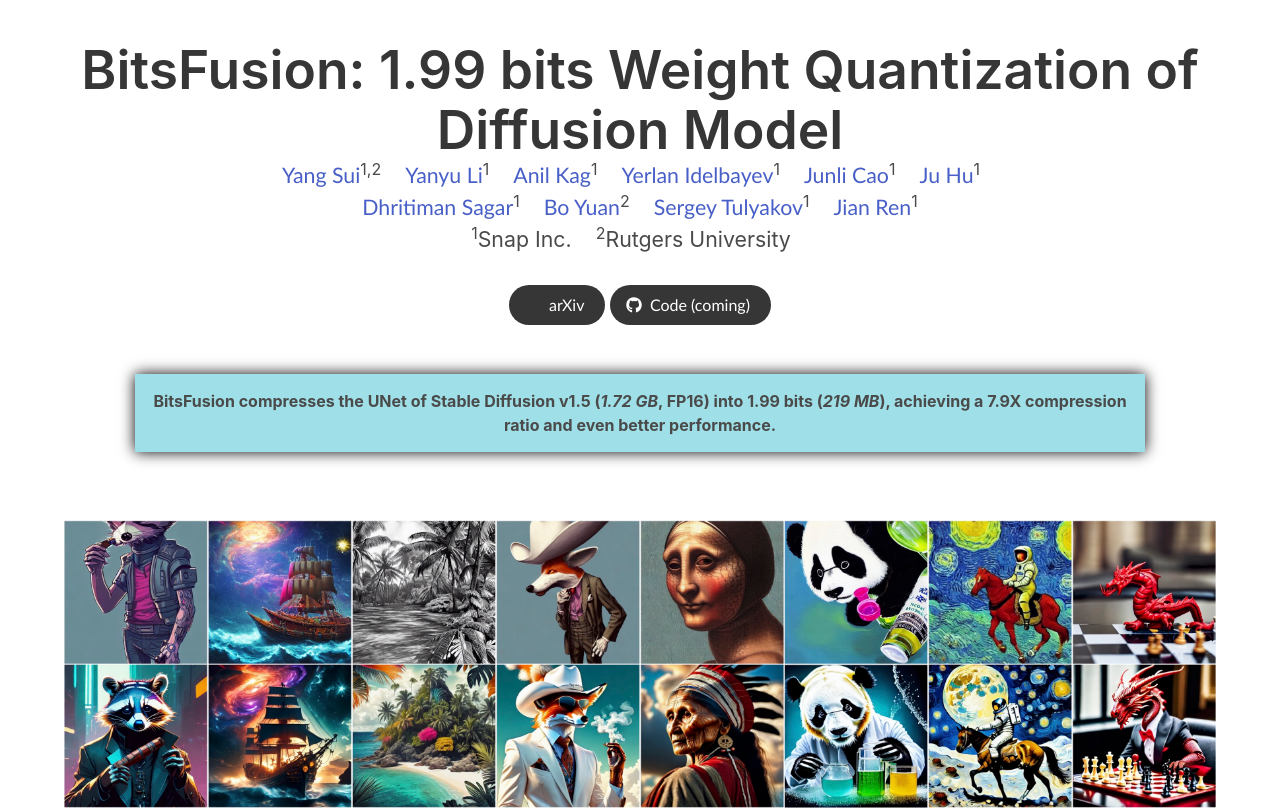
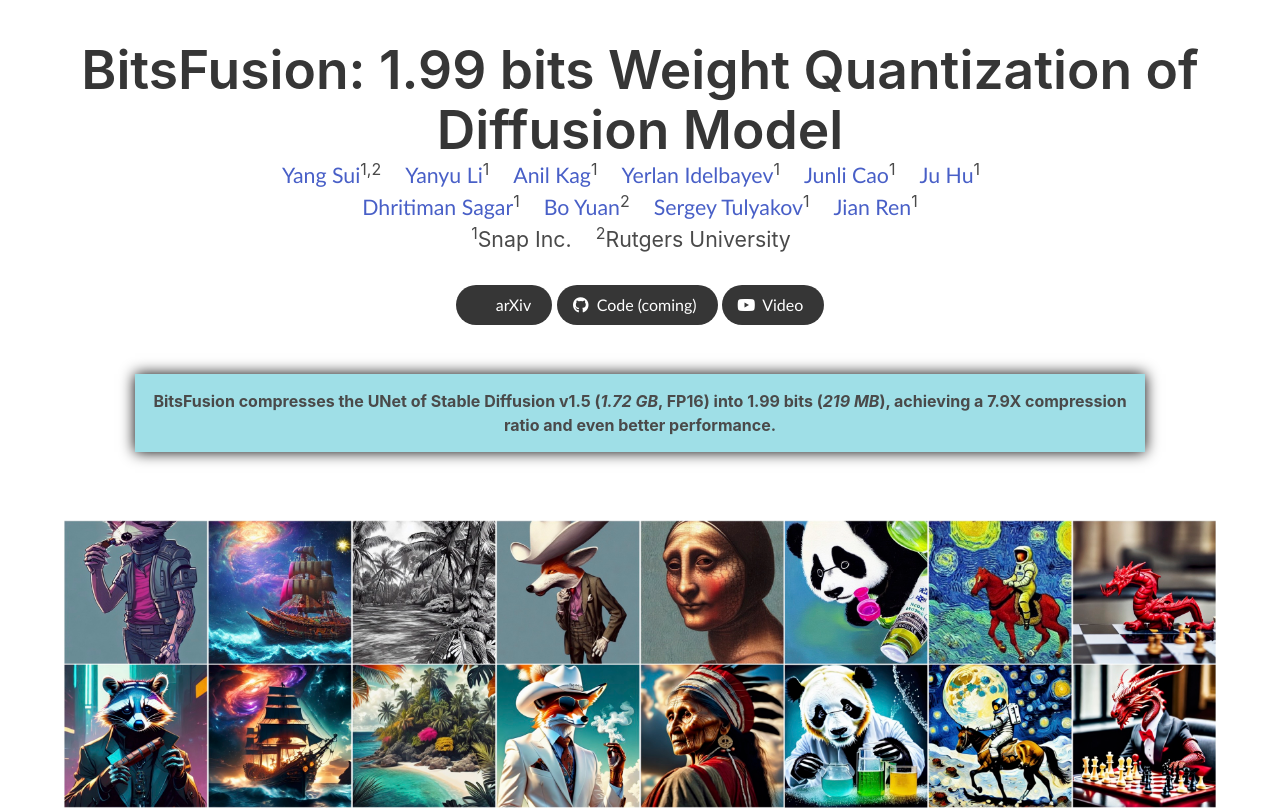
Before and after one commit to snap-research/BitsFusion, a plain HTML site: page index.html in a window 1280 px wide. Shown: the top 810 px of the page. Drawn offline with nearby package versions, Linux system fonts and the light colour scheme; some icons are missing.

Commit message:
update video

```diff
--- a/index.html
+++ b/index.html
@@ -126,6 +126,16 @@
                     <i class="fab fa-github"></i>
                   </span>
                   <span>Code (coming)</span>
+                </a>
+              </span>
+
+              <span class="link-block">
+                <a href="https://www.youtube.com/watch?v=cBMrc1cY4bs" target="_blank"
+                  class="external-link button is-normal is-rounded is-dark">
+                  <span class="icon">
+                    <i class="fab fa-youtube"></i> <!-- Changed icon to a YouTube icon -->
+                  </span>
+                  <span>Video</span> <!-- Updated text to 'Watch Video' -->
                 </a>
               </span>
 
```
